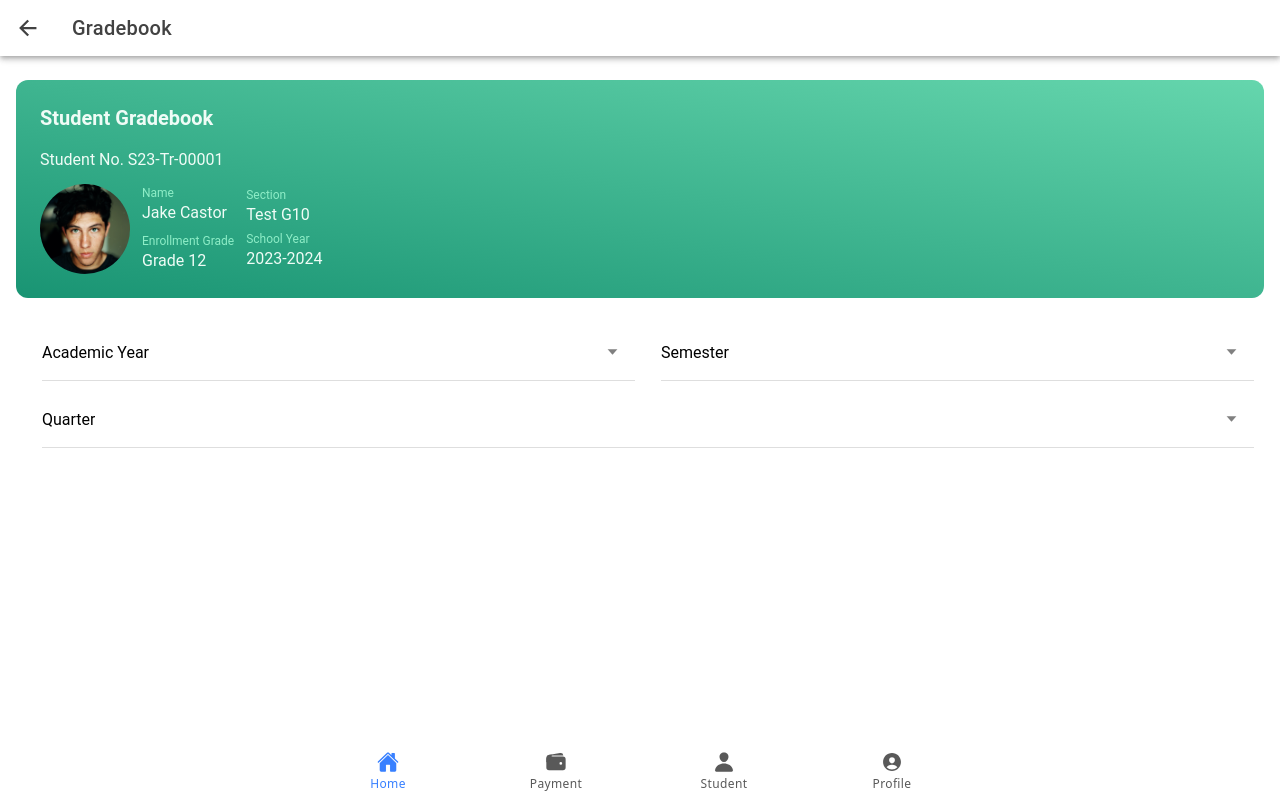
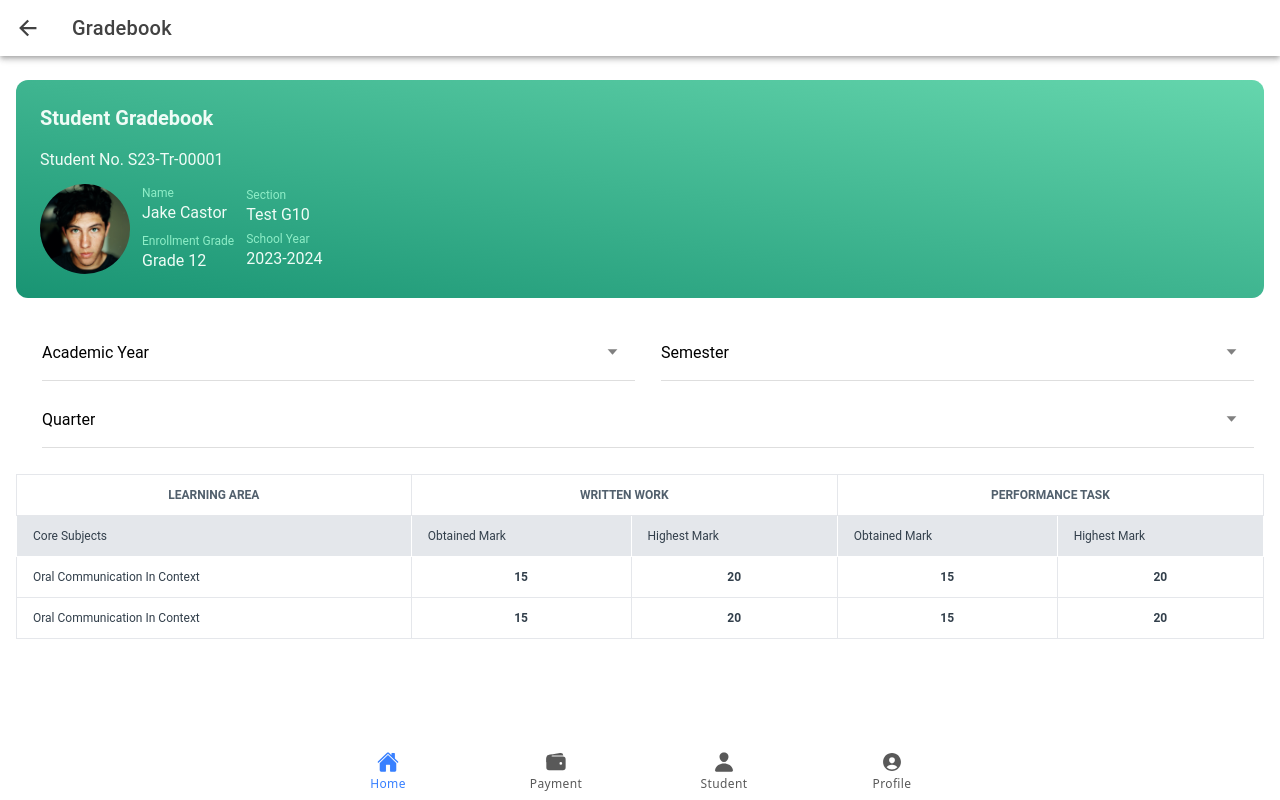
Before and after one commit to jakecastor09/Origami-Mobile, a React (Vite) app: page /app/home/gradebook in a window 1280 px wide. Built offline with nearby package versions, Linux system fonts and the light colour scheme.

Commit message:
Build Gradebook

```diff
--- /dev/null
+++ b/src/components/GradebookCard.tsx
@@ -0,0 +1,47 @@
+import React from 'react';
+import student1 from '../assets/student-1.png';
+
+const GradebookCard: React.FC = () => {
+  return (
+    <div className='p-6 bg-gradient-to-bl from-green300 to-green600 rounded-xl'>
+      <h1 className='text-green50 text-xl font-semibold '>Student Gradebook</h1>
+      <div className='mt-4 '>
+        <p className='text-green50'>Student No. S23-Tr-00001</p>
+        <div className='mt-3 flex gap-3 items-center'>
+          <img
+            src={student1}
+            alt='Student1'
+            width={'90px'}
+            className='rounded-full'
+          />
+          <div>
+            <div className='flex flex-col gap-y-2'>
+              <div>
+                <h1 className='text-green200 text-xs'>Name</h1>
+                <p className='text-green50 '>Jake Castor</p>
+              </div>
+              <div>
+                <h1 className='text-green200 text-xs'>Enrollment Grade</h1>
+                <p className='text-green50 '>Grade 12</p>
+              </div>
+            </div>
+          </div>
+          <div>
+            <div className='flex flex-col gap-1'>
+              <div>
+                <h1 className='text-green200 text-xs'>Section</h1>
+                <p className='text-green50 '>Test G10</p>
+              </div>
+              <div>
+                <h1 className='text-green200 text-xs'>School Year</h1>
+                <p className='text-green50 '>2023-2024</p>
+              </div>
+            </div>
+          </div>
+        </div>
+      </div>
+    </div>
+  );
+};
+
+export default GradebookCard;
--- /dev/null
+++ b/src/components/GradebookTable.tsx
@@ -0,0 +1,136 @@
+import {
+  IonCol,
+  IonGrid,
+  IonItem,
+  IonRow,
+  IonSelect,
+  IonSelectOption,
+} from '@ionic/react';
+import React from 'react';
+
+const GradebookTable: React.FC = () => {
+  return (
+    <>
+      <IonGrid className='ion-margin-top'>
+        <IonRow>
+          <IonCol size='6'>
+            <IonItem>
+              <IonSelect label='Academic Year' labelPlacement='floating'>
+                <IonSelectOption value='apple'>2023-2024</IonSelectOption>
+                <IonSelectOption value='banana'>2022-2023</IonSelectOption>
+                <IonSelectOption value='orange'>2021-2022</IonSelectOption>
+              </IonSelect>
+            </IonItem>
+          </IonCol>
+          <IonCol size='6'>
+            <IonItem>
+              <IonSelect label='Semester' labelPlacement='floating'>
+                <IonSelectOption value='apple'>1st Semester</IonSelectOption>
+                <IonSelectOption value='banana'>2nd Semester</IonSelectOption>
+              </IonSelect>
+            </IonItem>
+          </IonCol>
+        </IonRow>
+        <IonRow>
+          <IonCol>
+            <IonItem>
+              <IonSelect label='Quarter' labelPlacement='floating'>
+                <IonSelectOption value='apple'>1st Quarter</IonSelectOption>
+                <IonSelectOption value='banana'>2nd Quarter</IonSelectOption>
+              </IonSelect>
+            </IonItem>
+          </IonCol>
+        </IonRow>
+      </IonGrid>
+
+      {/* Table */}
+      <div className='overflow-x-auto mt-4'>
+        <table className='table-auto min-w-full border-collapse border border-slate-400'>
+          <thead>
+            <tr>
+              <th className='px-4 py-3 text-grey600 text-xs uppercase border whitespace-nowrap'>
+                Learning Area
+              </th>
+              <th
+                className='px-4 py-3 text-grey600 text-xs uppercase border whitespace-nowrap'
+                colSpan={2}
+              >
+                Written Work
+              </th>
+              <th
+                className='px-4 py-3 text-grey600 text-xs uppercase border whitespace-nowrap'
+                colSpan={2}
+              >
+                Performance Task
+              </th>
+            </tr>
+          </thead>
+          <tbody>
+            <tr>
+              {/* Column 1 */}
+              <td className='px-4 py-3 bg-grey100 border border-white whitespace-nowrap text-grey800 text-xs'>
+                Core Subjects
+              </td>
+              {/* Column 2 */}
+              <td className='px-4 py-3 bg-grey100 border border-white whitespace-nowrap text-grey800 text-xs'>
+                Obtained Mark
+              </td>
+              <td className='px-4 py-3 bg-grey100 border border-white whitespace-nowrap text-grey800 text-xs'>
+                Highest Mark
+              </td>
+              {/* Column 3 */}
+              <td className='px-4 py-3 bg-grey100 border border-white whitespace-nowrap text-grey800 text-xs'>
+                Obtained Mark
+              </td>
+              <td className='px-4 py-3 bg-grey100 border border-white whitespace-nowrap text-grey800 text-xs'>
+                Highest Mark
+              </td>
+            </tr>
+            <tr>
+              {/* Column 1 */}
+              <td className='px-4 py-3 text-xs  border  text-grey800'>
+                Oral Communication In Context
+              </td>
+              {/* Column 2 */}
+              <td className='px-4 py-3 text-xs  text-center font-bold border  text-grey800'>
+                15
+              </td>
+              <td className='px-4 py-3 text-xs  text-center font-bold border  text-grey800'>
+                20
+              </td>
+              {/* Column 3 */}
+              <td className='px-4 py-3 text-xs  text-center font-bold border  text-grey800'>
+                15
+              </td>
+              <td className='px-4 py-3 text-xs  text-center font-bold border  text-grey800'>
+                20
+              </td>
+            </tr>
+            <tr>
+              {/* Column 1 */}
+              <td className='px-4 py-3 text-xs  border  text-grey800'>
+                Oral Communication In Context
+              </td>
+              {/* Column 2 */}
+              <td className='px-4 py-3 text-xs  text-center font-bold border  text-grey800'>
+                15
+              </td>
+              <td className='px-4 py-3 text-xs  text-center font-bold border  text-grey800'>
+                20
+              </td>
+              {/* Column 3 */}
+              <td className='px-4 py-3 text-xs  text-center font-bold border  text-grey800'>
+                15
+              </td>
+              <td className='px-4 py-3 text-xs  text-center font-bold border  text-grey800'>
+                20
+              </td>
+            </tr>
+          </tbody>
+        </table>
+      </div>
+    </>
+  );
+};
+
+export default GradebookTable;
--- a/src/pages/Gradebook.tsx
+++ b/src/pages/Gradebook.tsx
@@ -6,7 +6,6 @@ import {
   IonGrid,
   IonHeader,
   IonItem,
-  IonList,
   IonPage,
   IonRow,
   IonSelect,
@@ -16,7 +15,8 @@ import {
 } from '@ionic/react';
 import React from 'react';
 import Container from '../components/Container';
-import student1 from '../assets/student-1.png';
+import GradebookCard from '../components/GradebookCard';
+import GradebookTable from '../components/GradebookTable';
 
 const Gradebook: React.FC = () => {
   return (
@@ -31,85 +31,8 @@ const Gradebook: React.FC = () => {
       </IonHeader>
       <IonContent>
         <Container>
-          <div className='p-6 bg-gradient-to-bl from-green300 to-green600 rounded-xl'>
-            <h1 className='text-green50 text-xl font-semibold '>
-              Student Gradebook
-            </h1>
-            <div className='mt-4 '>
-              <p className='text-green50'>Student No. S23-Tr-00001</p>
-              <div className='mt-3 flex gap-3 items-center'>
-                <img
-                  src={student1}
-                  alt='Student1'
-                  width={'90px'}
-                  className='rounded-full'
-                />
-                <div>
-                  <div className='flex flex-col gap-y-2'>
-                    <div>
-                      <h1 className='text-green200 text-xs'>Name</h1>
-                      <p className='text-green50 '>Jake Castor</p>
-                    </div>
-                    <div>
-                      <h1 className='text-green200 text-xs'>
-                        Enrollment Grade
-                      </h1>
-                      <p className='text-green50 '>Grade 12</p>
-                    </div>
-                  </div>
-                </div>
-                <div>
-                  <div className='flex flex-col gap-1'>
-                    <div>
-                      <h1 className='text-green200 text-xs'>Section</h1>
-                      <p className='text-green50 '>Test G10</p>
-                    </div>
-                    <div>
-                      <h1 className='text-green200 text-xs'>School Year</h1>
-                      <p className='text-green50 '>2023-2024</p>
-                    </div>
-                  </div>
-                </div>
-              </div>
-            </div>
-          </div>
-          <IonGrid className='ion-margin-top'>
-            <IonRow>
-              <IonCol size='6'>
-                <IonItem>
-                  <IonSelect label='Academic Year' labelPlacement='floating'>
-                    <IonSelectOption value='apple'>2023-2024</IonSelectOption>
-                    <IonSelectOption value='banana'>2022-2023</IonSelectOption>
-                    <IonSelectOption value='orange'>2021-2022</IonSelectOption>
-                  </IonSelect>
-                </IonItem>
-              </IonCol>
-              <IonCol size='6'>
-                <IonItem>
-                  <IonSelect label='Semester' labelPlacement='floating'>
-                    <IonSelectOption value='apple'>
-                      1st Semester
-                    </IonSelectOption>
-                    <IonSelectOption value='banana'>
-                      2nd Semester
-                    </IonSelectOption>
-                  </IonSelect>
-                </IonItem>
-              </IonCol>
-            </IonRow>
-            <IonRow>
-              <IonCol>
-                <IonItem>
-                  <IonSelect label='Quarter' labelPlacement='floating'>
-                    <IonSelectOption value='apple'>1st Quarter</IonSelectOption>
-                    <IonSelectOption value='banana'>
-                      2nd Quarter
-                    </IonSelectOption>
-                  </IonSelect>
-                </IonItem>
-              </IonCol>
-            </IonRow>
-          </IonGrid>
+          <GradebookCard />
+          <GradebookTable />
         </Container>
       </IonContent>
     </IonPage>
```
